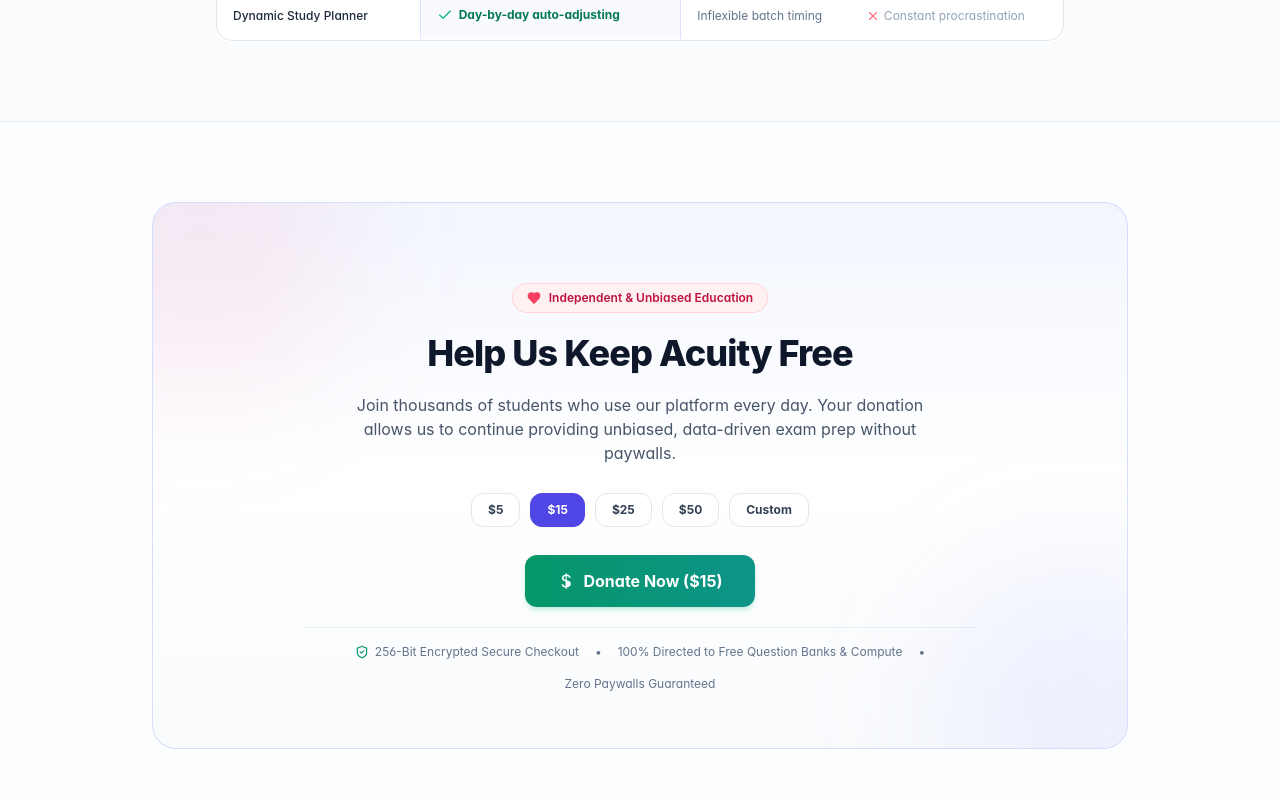
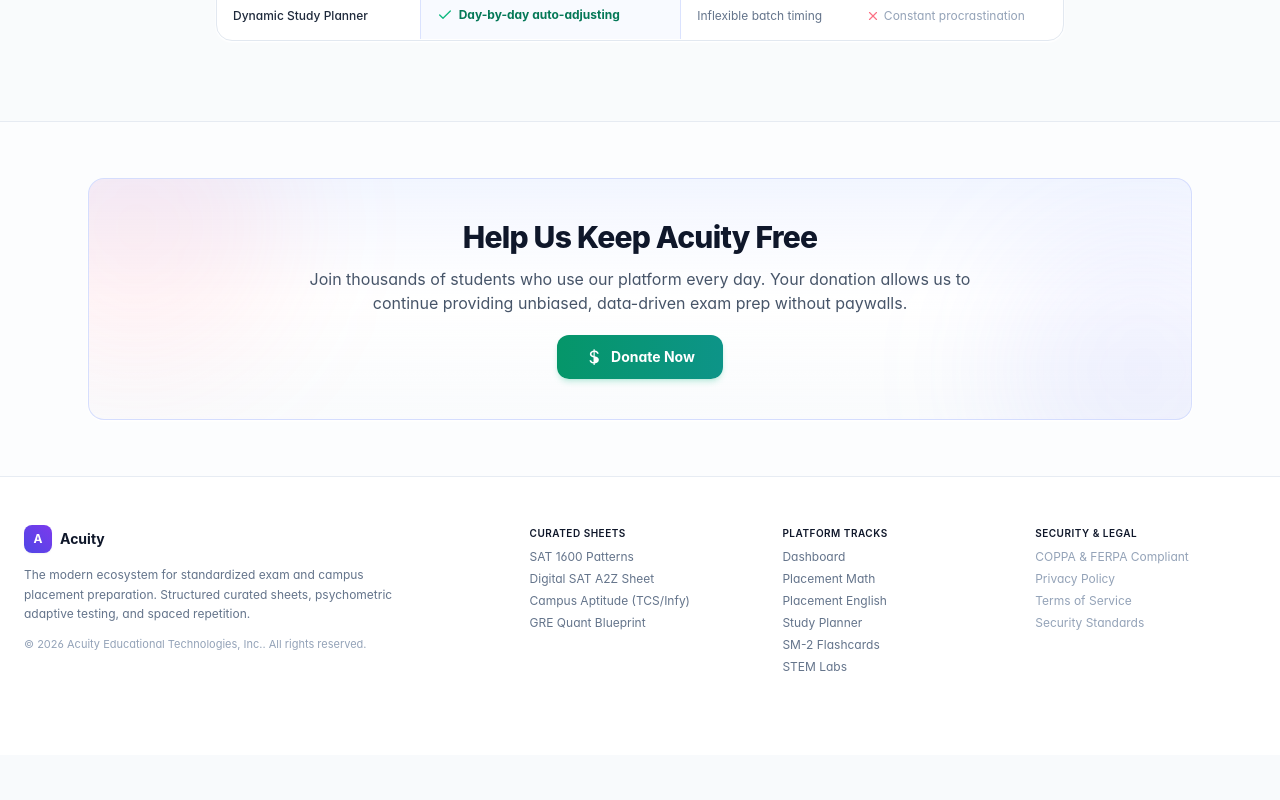
Before and after one commit to Christopher-91/Exam_prep, a Next.js app: page / in a window 1280 px wide. Shown: the part 3180-3980 px from the top of the page. After the commit the page ends 3935 px from the top, so only its background shows below. Built offline with nearby package versions, Linux system fonts and the light colour scheme.

Commit message:
feat(landing): make donation box horizontally wider and vertically smaller, clean text, and link Donate Now to BuyMeACoffee

```diff
--- a/src/components/landing/LandingPage.tsx
+++ b/src/components/landing/LandingPage.tsx
@@ -35,7 +35,6 @@ import {
 import { ThemeToggle } from "@/components/common/ThemeToggle";
 import { BRAND_CONFIG } from "@/config/brand.config";
 import { useApp } from "@/context/AppContext";
-import { Modal } from "@/components/common/Modal";
 
 export function LandingPage() {
   const router = useRouter();
@@ -47,12 +46,6 @@ export function LandingPage() {
   const [selectedDuration, setSelectedDuration] = useState("30 days");
   const [activeSheetTab, setActiveSheetTab] = useState<"sat" | "jee" | "gre" | "neet" | "aptitude">("sat");
   const [exploreMenuOpen, setExploreMenuOpen] = useState(false);
-
-  // Donation state
-  const [showDonateModal, setShowDonateModal] = useState(false);
-  const [selectedAmount, setSelectedAmount] = useState<number | "custom">(15);
-  const [customAmount, setCustomAmount] = useState<string>("");
-  const [donationSubmitted, setDonationSubmitted] = useState(false);
 
   // Topics for the right-hand hero widget with semantic vibrant color accents
   const undergradTopics = [
@@ -961,85 +954,31 @@ export function LandingPage() {
         </div>
       </section>
 
-      {/* ================= 7. COMMUNITY MISSION & DONATION ================= */}
-      <section className="py-16 md:py-20 max-w-5xl mx-auto px-4 sm:px-6">
-        <div className="rounded-3xl bg-gradient-to-b from-indigo-50/70 via-white to-slate-50/80 dark:from-[#131522] dark:via-[#11131c] dark:to-[#161424] border border-indigo-200/70 dark:border-indigo-900/40 p-8 sm:p-12 md:p-14 text-center relative overflow-hidden shadow-card space-y-6">
+      {/* ================= 7. COMMUNITY SUPPORT & DONATION ================= */}
+      <section className="py-10 md:py-14 max-w-6xl mx-auto px-4 sm:px-6">
+        <div className="rounded-2xl bg-gradient-to-b from-indigo-50/70 via-white to-slate-50/80 dark:from-[#131522] dark:via-[#11131c] dark:to-[#161424] border border-indigo-200/70 dark:border-indigo-900/40 p-6 sm:p-8 md:p-10 text-center relative overflow-hidden shadow-card">
           {/* Subtle warm ambient glow behind the card */}
           <div className="absolute -top-24 -left-24 w-72 h-72 bg-rose-400/10 rounded-full blur-3xl pointer-events-none" />
           <div className="absolute -bottom-24 -right-24 w-72 h-72 bg-indigo-400/10 rounded-full blur-3xl pointer-events-none" />
 
-          <div className="relative z-10 space-y-5 max-w-2xl mx-auto">
-            {/* Top Mission Pill */}
-            <div className="inline-flex items-center gap-2 px-3.5 py-1.5 rounded-full bg-rose-50 dark:bg-rose-950/40 border border-rose-200/80 dark:border-rose-900/60 text-xs font-semibold text-rose-700 dark:text-rose-300 shadow-2xs">
-              <Heart className="w-3.5 h-3.5 fill-rose-500 text-rose-500" />
-              <span>Independent & Unbiased Education</span>
-            </div>
-
+          <div className="relative z-10 space-y-3 max-w-3xl mx-auto">
             {/* Heading requested by the user */}
-            <h2 className="text-2xl sm:text-3xl md:text-4xl font-extrabold tracking-tight text-slate-900 dark:text-white leading-tight">
+            <h2 className="text-2xl sm:text-3xl font-extrabold tracking-tight text-slate-900 dark:text-white">
               Help Us Keep Acuity Free
             </h2>
 
             {/* Description requested by the user */}
-            <p className="text-sm sm:text-base text-slate-600 dark:text-slate-300 leading-relaxed max-w-xl mx-auto">
+            <p className="text-xs sm:text-sm md:text-base text-slate-600 dark:text-slate-300 leading-relaxed max-w-2xl mx-auto">
               Join thousands of students who use our platform every day. Your donation allows us to continue providing unbiased, data-driven exam prep without paywalls.
             </p>
 
-            {/* Quick-select donation amounts */}
-            <div className="flex flex-wrap items-center justify-center gap-2.5 pt-2">
-              {[5, 15, 25, 50].map((amt) => (
-                <button
-                  key={amt}
-                  type="button"
-                  onClick={() => {
-                    setSelectedAmount(amt);
-                    setCustomAmount("");
-                  }}
-                  className={`px-4 py-2 rounded-xl text-xs font-bold transition-all border ${
-                    selectedAmount === amt
-                      ? "bg-indigo-600 text-white border-indigo-600 shadow-sm"
-                      : "bg-white dark:bg-[#181a24] text-slate-700 dark:text-slate-200 border-slate-200 dark:border-slate-800 hover:border-slate-300 hover:bg-slate-50"
-                  }`}
-                >
-                  ${amt}
-                </button>
-              ))}
-
-              <button
-                type="button"
-                onClick={() => setSelectedAmount("custom")}
-                className={`px-4 py-2 rounded-xl text-xs font-bold transition-all border ${
-                  selectedAmount === "custom"
-                    ? "bg-indigo-600 text-white border-indigo-600 shadow-sm"
-                    : "bg-white dark:bg-[#181a24] text-slate-700 dark:text-slate-200 border-slate-200 dark:border-slate-800 hover:border-slate-300 hover:bg-slate-50"
-                }`}
-              >
-                Custom
-              </button>
-            </div>
-
-            {selectedAmount === "custom" && (
-              <div className="max-w-xs mx-auto pt-1">
-                <div className="relative">
-                  <span className="absolute left-3 top-2 text-slate-400 font-bold text-sm">$</span>
-                  <input
-                    type="number"
-                    min="1"
-                    placeholder="Enter custom amount"
-                    value={customAmount}
-                    onChange={(e) => setCustomAmount(e.target.value)}
-                    className="w-full pl-8 pr-3 py-2 text-xs rounded-lg border border-slate-300 dark:border-slate-700 bg-white dark:bg-[#161822] text-slate-900 dark:text-white outline-none focus:border-indigo-500"
-                  />
-                </div>
-              </div>
-            )}
-
-            {/* Donate Now Button with Bootstrap Currency Dollar Icon */}
+            {/* Donate Now Button linking to Buy Me a Coffee with Bootstrap Dollar Icon */}
             <div className="pt-2">
-              <button
-                type="button"
-                onClick={() => setShowDonateModal(true)}
-                className="w-full sm:w-auto px-8 py-3.5 rounded-xl bg-gradient-to-r from-emerald-600 to-teal-600 hover:from-emerald-700 hover:to-teal-700 text-white font-bold text-sm sm:text-base transition-all shadow-md shadow-emerald-500/20 inline-flex items-center justify-center gap-2 hover:scale-[1.02] active:scale-[0.98]"
+              <a
+                href="https://buymeacoffee.com/chris27"
+                target="_blank"
+                rel="noopener noreferrer"
+                className="inline-flex items-center justify-center gap-2 px-7 py-3 rounded-xl bg-gradient-to-r from-emerald-600 to-teal-600 hover:from-emerald-700 hover:to-teal-700 text-white font-bold text-xs sm:text-sm transition-all shadow-md shadow-emerald-500/20 hover:scale-[1.02] active:scale-[0.98]"
               >
                 {/* Official Bootstrap Currency Dollar Icon */}
                 <svg
@@ -1052,134 +991,12 @@ export function LandingPage() {
                 >
                   <path d="M4 10.781c.148 1.667 1.513 2.85 3.591 3.003V15h1.043v-1.216c2.27-.179 3.678-1.438 3.678-3.3 0-1.59-.947-2.51-2.956-3.028l-.722-.187V3.467c1.122.11 1.879.714 2.07 1.616h1.47c-.166-1.6-1.54-2.748-3.54-2.875V1H7.591v1.233c-1.939.23-3.27 1.472-3.27 3.156 0 1.454.966 2.483 2.661 2.917l.61.162v4.031c-1.149-.17-1.94-.8-2.131-1.718zm3.391-3.836c-1.253-.33-1.62-.777-1.62-1.603 0-.933.727-1.64 1.848-1.777v3.38zm1.043 1.956v3.428c1.378-.152 1.97-.837 1.97-1.748 0-.968-.617-1.523-1.97-1.68z" />
                 </svg>
-                <span>
-                  Donate Now
-                  {selectedAmount !== "custom" && ` ($${selectedAmount})`}
-                  {selectedAmount === "custom" && customAmount && ` ($${customAmount})`}
-                </span>
-              </button>
-            </div>
-
-            {/* Trust and Transparency Footnotes */}
-            <div className="flex flex-wrap items-center justify-center gap-4 text-slate-500 dark:text-slate-400 text-xs pt-4 border-t border-slate-200/70 dark:border-slate-800">
-              <span className="flex items-center gap-1.5">
-                <ShieldCheck className="w-3.5 h-3.5 text-emerald-600 dark:text-emerald-400" />
-                <span>256-Bit Encrypted Secure Checkout</span>
-              </span>
-              <span>•</span>
-              <span>100% Directed to Free Question Banks & Compute</span>
-              <span>•</span>
-              <span>Zero Paywalls Guaranteed</span>
+                <span>Donate Now</span>
+              </a>
             </div>
           </div>
         </div>
       </section>
-
-      {/* Donation Modal */}
-      <Modal
-        isOpen={showDonateModal}
-        onClose={() => {
-          setShowDonateModal(false);
-          setDonationSubmitted(false);
-        }}
-        title="Support Acuity's Open Education Mission"
-        description="Your contribution keeps comprehensive standardized preparation free for all students."
-        maxWidth="md"
-      >
-        <div className="space-y-4 pt-2 text-xs">
-          {!donationSubmitted ? (
-            <>
-              <div className="p-4 rounded-xl bg-slate-50 dark:bg-[#12141c] border border-slate-200 dark:border-slate-800 flex items-center justify-between">
-                <div>
-                  <span className="text-slate-400 block text-[10px] uppercase font-bold">Contribution Amount</span>
-                  <span className="text-xl font-extrabold text-slate-900 dark:text-white">
-                    ${selectedAmount === "custom" ? customAmount || "15" : selectedAmount} USD
-                  </span>
-                </div>
-                <div className="w-9 h-9 rounded-lg bg-emerald-50 dark:bg-emerald-950/50 text-emerald-600 flex items-center justify-center font-bold">
-                  <Heart className="w-5 h-5 fill-emerald-600 text-emerald-600" />
-                </div>
-              </div>
-
-              <div className="space-y-2">
-                <label className="font-semibold text-slate-700 dark:text-slate-300 block">Select Payment Method</label>
-                <div className="grid grid-cols-3 gap-2">
-                  {["Credit Card", "UPI / GPay", "PayPal"].map((method, idx) => (
-                    <button
-                      key={method}
-                      type="button"
-                      className={`p-2.5 rounded-lg border text-center font-semibold text-xs ${
-                        idx === 0
-                          ? "border-indigo-600 bg-indigo-50/50 dark:bg-indigo-950/30 text-indigo-700 dark:text-indigo-300"
-                          : "border-slate-200 dark:border-slate-800 text-slate-600 dark:text-slate-400 hover:bg-slate-50"
-                      }`}
-                    >
-                      {method}
-                    </button>
-                  ))}
-                </div>
-              </div>
-
-              <div className="space-y-2 pt-1">
-                <label className="font-semibold text-slate-700 dark:text-slate-300 block">Contributor Name (Optional)</label>
-                <input
-                  type="text"
-                  placeholder="Anonymous Student / Supporter"
-                  className="w-full px-3 py-2 text-xs rounded-lg border border-slate-200 dark:border-slate-800 bg-white dark:bg-[#161822] text-slate-900 dark:text-white outline-none focus:border-indigo-500"
-                />
-              </div>
-
-              <div className="pt-2">
-                <button
-                  type="button"
-                  onClick={() => {
-                    setDonationSubmitted(true);
-                    try {
-                      const confetti = require("canvas-confetti");
-                      confetti({ particleCount: 80, spread: 70, origin: { y: 0.6 } });
-                    } catch (e) {}
-                  }}
-                  className="w-full py-3 rounded-xl bg-emerald-600 hover:bg-emerald-700 text-white font-bold text-xs shadow-md transition-colors flex items-center justify-center gap-1.5"
-                >
-                  <svg
-                    xmlns="http://www.w3.org/2000/svg"
-                    width="16"
-                    height="16"
-                    fill="currentColor"
-                    className="bi bi-currency-dollar shrink-0"
-                    viewBox="0 0 16 16"
-                  >
-                    <path d="M4 10.781c.148 1.667 1.513 2.85 3.591 3.003V15h1.043v-1.216c2.27-.179 3.678-1.438 3.678-3.3 0-1.59-.947-2.51-2.956-3.028l-.722-.187V3.467c1.122.11 1.879.714 2.07 1.616h1.47c-.166-1.6-1.54-2.748-3.54-2.875V1H7.591v1.233c-1.939.23-3.27 1.472-3.27 3.156 0 1.454.966 2.483 2.661 2.917l.61.162v4.031c-1.149-.17-1.94-.8-2.131-1.718zm3.391-3.836c-1.253-.33-1.62-.777-1.62-1.603 0-.933.727-1.64 1.848-1.777v3.38zm1.043 1.956v3.428c1.378-.152 1.97-.837 1.97-1.748 0-.968-.617-1.523-1.97-1.68z" />
-                  </svg>
-                  <span>Complete ${selectedAmount === "custom" ? customAmount || "15" : selectedAmount} Contribution</span>
-                </button>
-              </div>
-            </>
-          ) : (
-            <div className="py-6 text-center space-y-3">
-              <div className="w-12 h-12 rounded-full bg-emerald-100 text-emerald-600 flex items-center justify-center mx-auto">
-                <CheckCircle2 className="w-6 h-6 text-emerald-600" />
-              </div>
-              <h4 className="text-base font-bold text-slate-900 dark:text-white">Thank You for Your Generosity!</h4>
-              <p className="text-xs text-slate-500 max-w-sm mx-auto leading-relaxed">
-                Your support ensures Acuity remains 100% open and accessible for candidates around the world. A receipt has been issued to your browser.
-              </p>
-              <div className="pt-2">
-                <button
-                  type="button"
-                  onClick={() => {
-                    setShowDonateModal(false);
-                    setDonationSubmitted(false);
-                  }}
-                  className="px-6 py-2 rounded-lg bg-slate-900 text-white font-semibold text-xs"
-                >
-                  Close
-                </button>
-              </div>
-            </div>
-          )}
-        </div>
-      </Modal>
 
       {/* ================= 8. CLEAN FOOTER ================= */}
       <footer className="py-12 bg-white dark:bg-[#0c0d12] text-xs text-slate-500 dark:text-slate-400 border-t border-slate-200/80 dark:border-slate-800">
```
